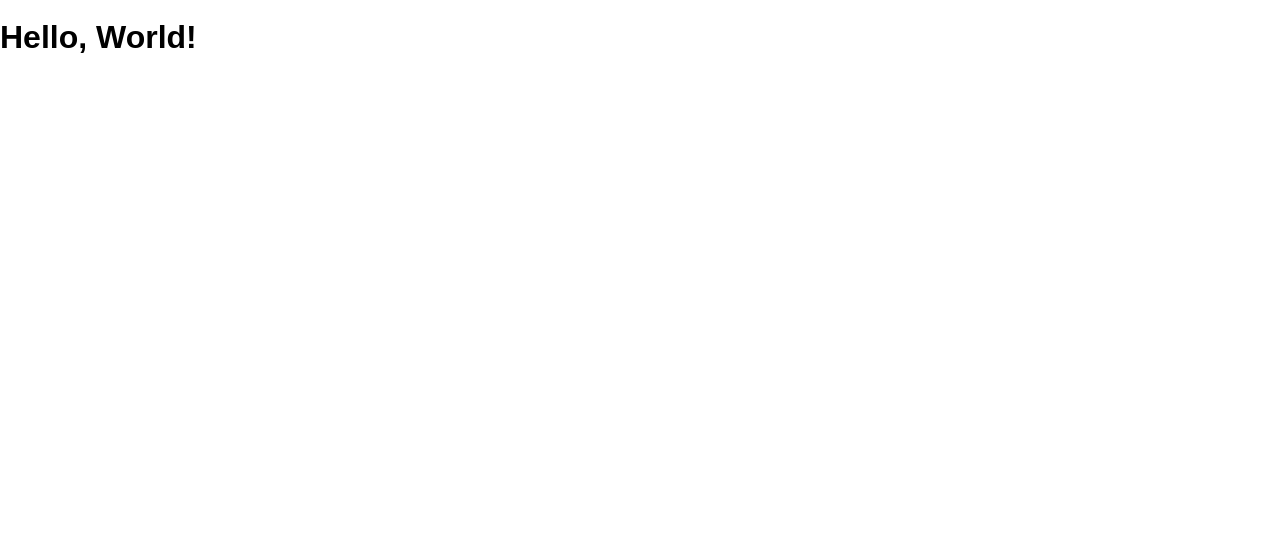
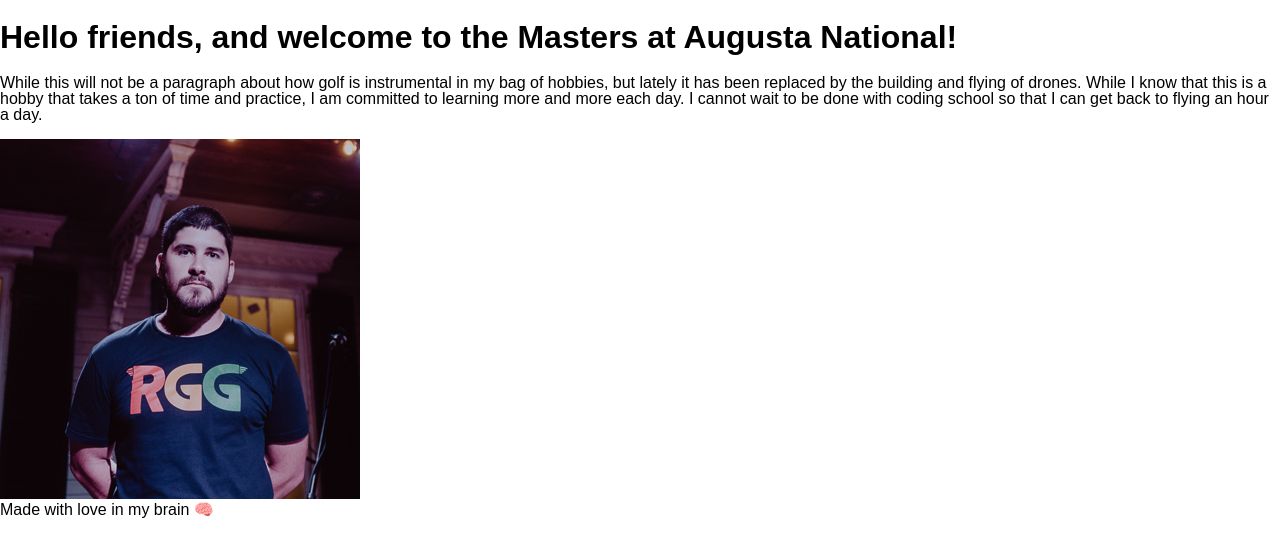
Before and after one commit to MarcusDLG/hello-world-html, a website: page public/index.html in a window 1280 px wide. Drawn offline with Linux system fonts and the light colour scheme.

Commit message:
classwork complete

```diff
--- a/public/index.html
+++ b/public/index.html
@@ -8,6 +8,18 @@
     <link rel="stylesheet" href="/screen.css" />
   </head>
   <body>
-    <h1 class="hello-world">Hello, World!</h1>
+    <h1 class="hello-world">
+      Hello friends, and welcome to the Masters at Augusta National!
+    </h1>
+    <p>
+      While this will not be a paragraph about how golf is instrumental in my
+      bag of hobbies, but lately it has been replaced by the building and flying
+      of drones. While I know that this is a hobby that takes a ton of time and
+      practice, I am committed to learning more and more each day. I cannot wait
+      to be done with coding school so that I can get back to flying an hour a
+      day.
+    </p>
+    <img src="./marcus.jpg" alt="Marcus' Face" />
+    <footer>Made with love in my brain 🧠</footer>
   </body>
 </html>
```
Also changed, not shown: package.json (+5 -3 lines), public/marcus.jpg (added), 1 other file.
